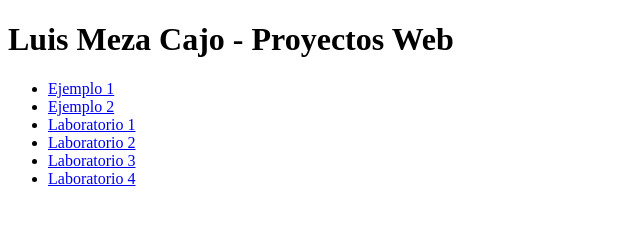
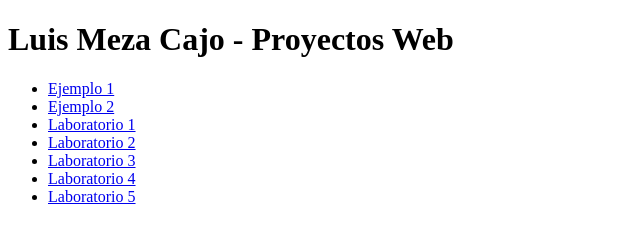
Before and after one commit to luismeza11/luismeza.github.io, a plain HTML site: page index.html in a window 1280 px wide. Shown: the whole page, without its empty margins (0-640 px from the left). Drawn offline with Linux system fonts and the light colour scheme.

Commit message:
jaja
jaja

```diff
--- a/index.html
+++ b/index.html
@@ -15,6 +15,7 @@
         <li><a href="#">Laboratorio 2</a></li>
         <li><a href="#">Laboratorio 3</a></li>
         <li><a href="#">Laboratorio 4</a></li>
+        <li><a href="#">Laboratorio 5</a></li>
     </ul>
 </body>
 </html>
```
